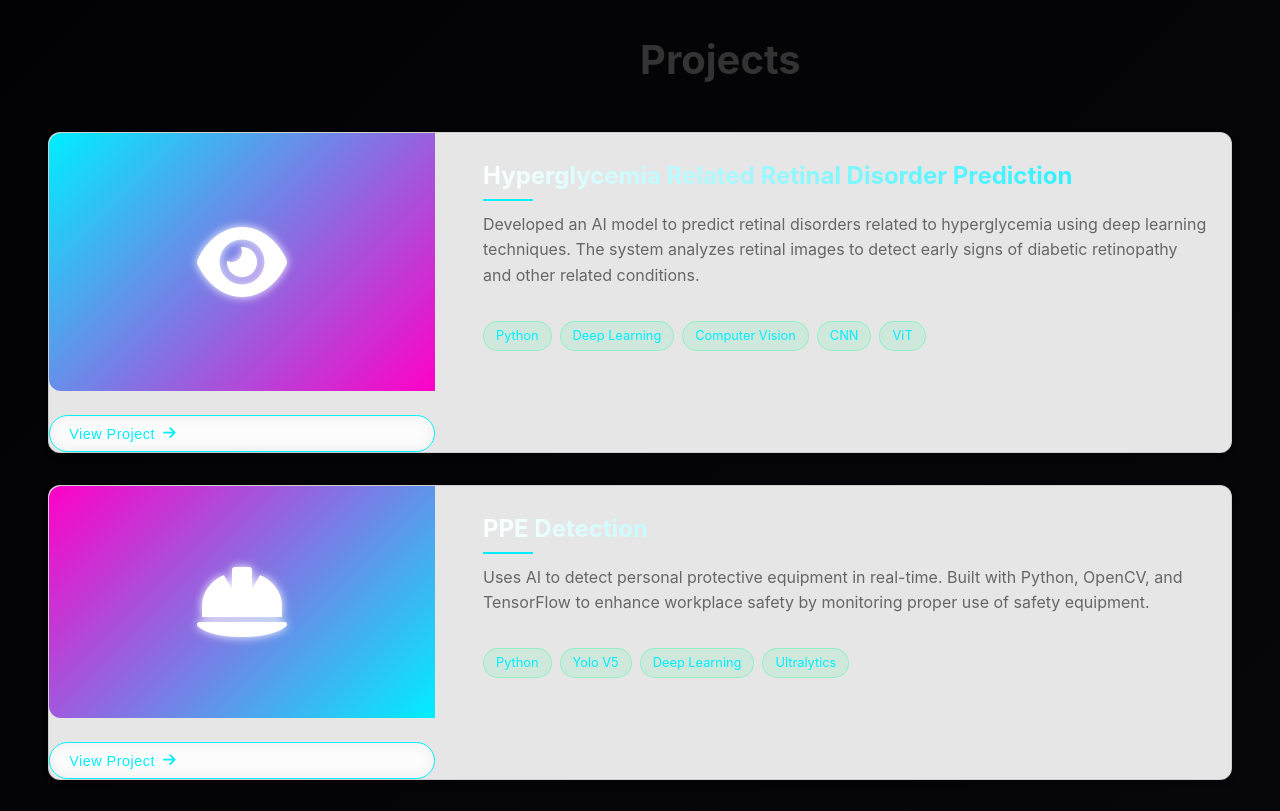
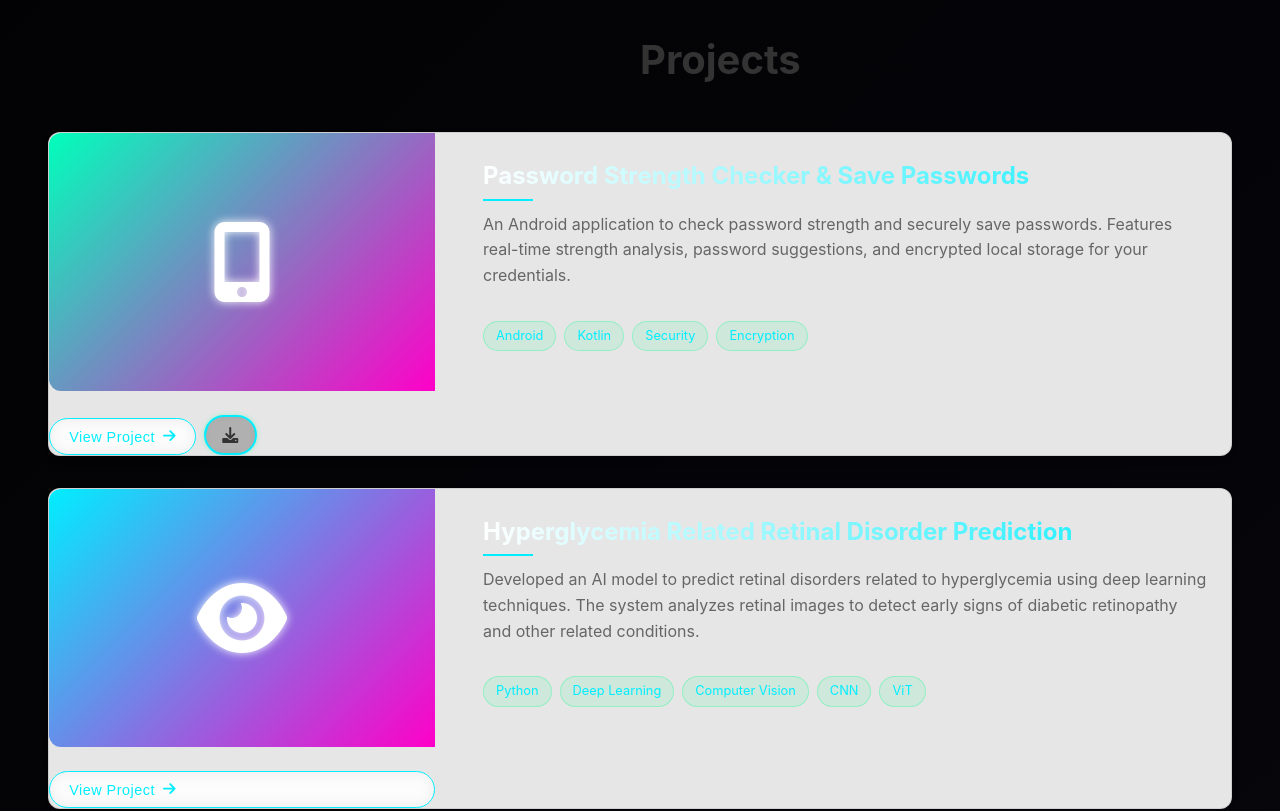
Before and after one commit to Mohammadkaleembasha/New-ai-portfolio-, a plain HTML site: page index.html in a window 1280 px wide. Shown: the part 1460-2271 px from the top of the page. Drawn offline with Linux system fonts and the light colour scheme.

Commit message:
Add files via upload

```diff
--- a/index.html
+++ b/index.html
@@ -193,6 +193,27 @@
         <!-- Projects Section - Optimize content loading -->
         <section id="projects" class="animation-container">
             <h2>Projects</h2>
+            <div class="project-card">
+                <div class="project-img-container">
+                    <div class="neon-bg project-img" style="background: linear-gradient(135deg, #00ffbb, #ff00c8); display: flex; align-items: center; justify-content: center;">
+                        <i class="fas fa-mobile-alt" style="font-size: 5rem; color: white; text-shadow: 0 0 10px #fff;"></i>
+                    </div>
+                </div>
+                <div class="project-content">
+                    <h3>Password Strength Checker & Save Passwords</h3>
+                    <p>An Android application to check password strength and securely save passwords. Features real-time strength analysis, password suggestions, and encrypted local storage for your credentials.</p>
+                    <div class="project-tags">
+                        <span>Android</span>
+                        <span>Kotlin</span>
+                        <span>Security</span>
+                        <span>Encryption</span>
+                    </div>
+                </div>
+                <div style="display: flex; gap: 0.5rem;">
+                    <button class="view-project" onclick="window.open('https://github.com/Mohammadkaleembasha/PasswordStrengthChecker', '_blank')">View Project <i class="fas fa-arrow-right"></i></button>
+                    <a href="PasswordStrengthChecker.apk" download class="btn" style="display: flex; align-items: center; height: 2.5rem; font-size: 1rem; padding: 0 1rem; line-height: 1.2;"><i class="fas fa-download"></i></a>
+                </div>
+            </div>
             <div class="project-card">
                 <div class="project-img-container">
                     <div class="neon-bg project-img" style="background: linear-gradient(135deg, #00eeff, #ff00c8); display: flex; align-items: center; justify-content: center;">
--- a/style.css
+++ b/style.css
@@ -1986,3 +1986,12 @@ footer .container {
 #theme-toggle:hover {
     color: var(--accent-color);
 }
+
+/* Remove transitions and transforms from project cards */
+.project-card,
+.project-card:hover,
+.project-card:active,
+.project-card * {
+    transition: none !important;
+    transform: none !important;
+}
```
Also changed, not shown: 1 other file.
